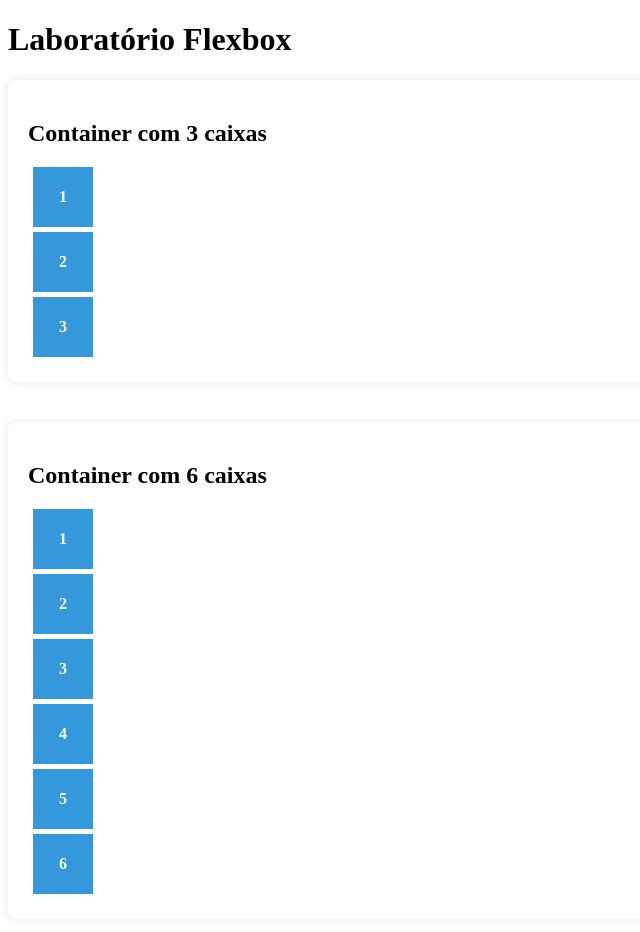
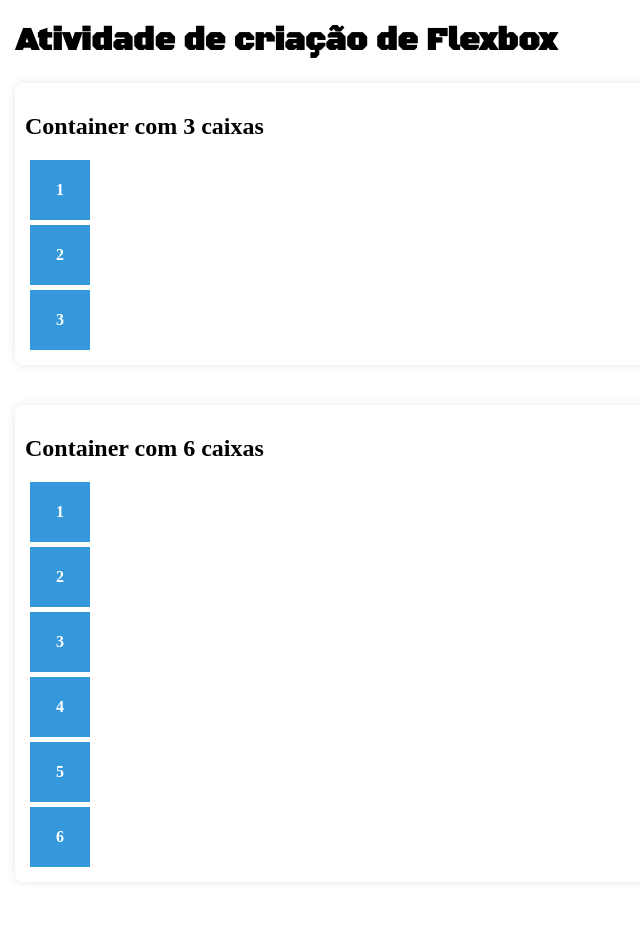
Before and after one commit to gabrielli-basilio/Cria--o-de-Flexbox, a plain HTML site: page index.html in a window 1280 px wide. Shown: the whole page, without its empty margins (0-640 px from the left). Drawn offline with Linux system fonts and the light colour scheme.

Commit message:
1 título com fonte customizada do Google Fonts.

```diff
--- a/index.html
+++ b/index.html
@@ -2,12 +2,16 @@
 <html lang="pt-br">
 <head>
   <meta charset="UTF-8">
-  <title>Laboratório Flexbox</title>
+  <title>Atividade de criação de Flexbox</title>
   <link rel="stylesheet" href="style.css">
+
+  <link rel="preconnect" href="https://fonts.googleapis.com">
+  <link rel="preconnect" href="https://fonts.gstatic.com" crossorigin>
+  <link href="https://fonts.googleapis.com/css2?family=Black+Ops+One&display=swap" rel="stylesheet">
 </head>
 <body>
 
-  <h1>Laboratório Flexbox</h1>
+  <h1>Atividade de criação de Flexbox</h1>
 
   <section>
     <h2>Container com 3 caixas</h2>
--- a/style.css
+++ b/style.css
@@ -1,6 +1,15 @@
+body{
+    margin: 15px;
+}
+
+/* Fonte customizada do Google Fonts*/
+h1{
+    font-family: 'Black Ops One';
+}
+
 section {
-    background: white;
-    padding: 20px;
+    background: rgb(255, 255, 255);
+    padding: 10px;
     margin-bottom: 40px;
     border-radius: 8px;
     box-shadow: 0 0 10px rgba(0,0,0,0.1);
```
